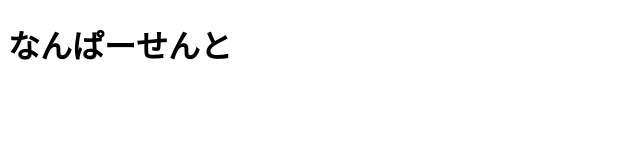
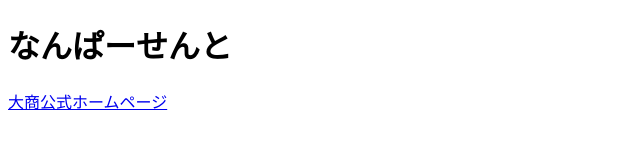
Before and after one commit to kurichama/kurichama.github.io, a plain HTML site: page index.html in a window 1280 px wide. Shown: the whole page, without its empty margins (0-640 px from the left). Drawn offline with Linux system fonts and the light colour scheme.

Commit message:
Update index.html

```diff
--- a/index.html
+++ b/index.html
@@ -6,5 +6,6 @@
 </head>
 <body>
   <h1>なんぱーせんと</h1>
+  <a href="https://www.daisho.ac.jp/">大商公式ホームページ</a>
 </body>
 </html>
```
